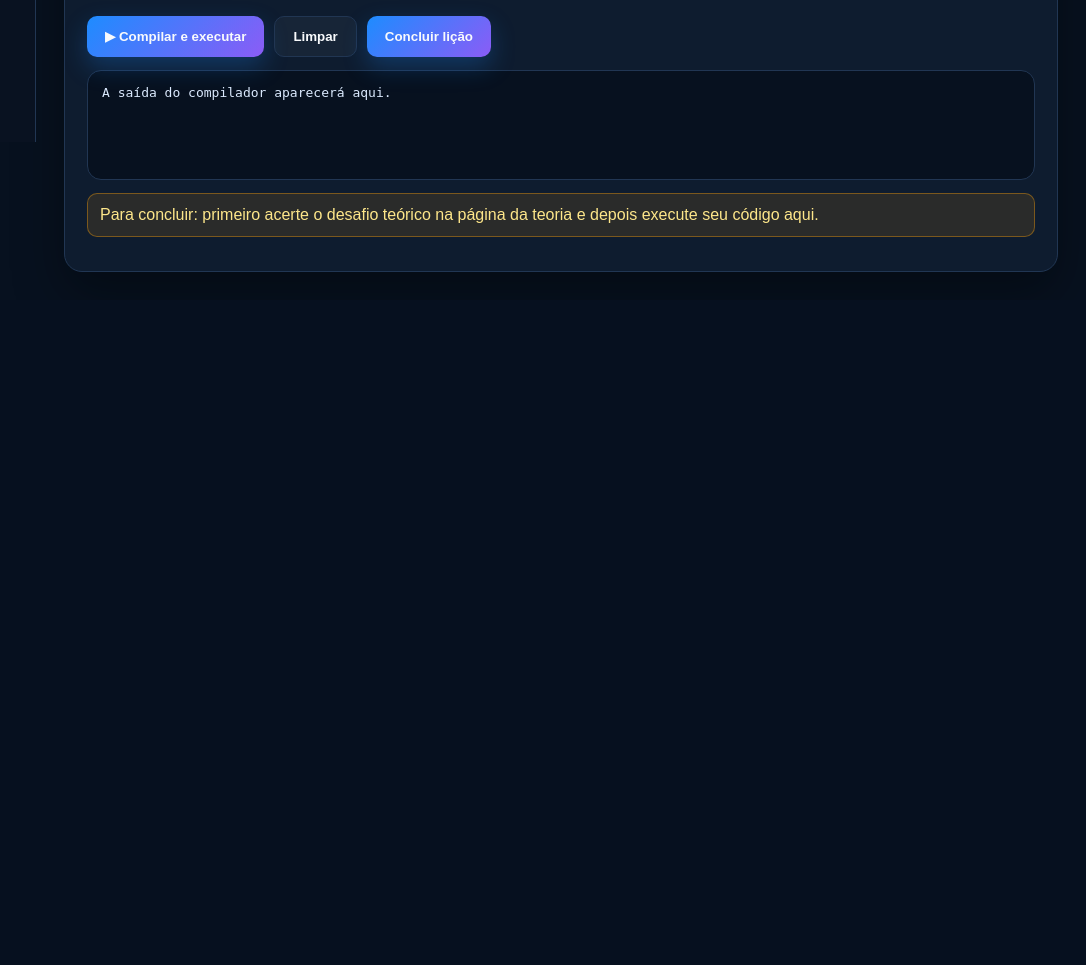
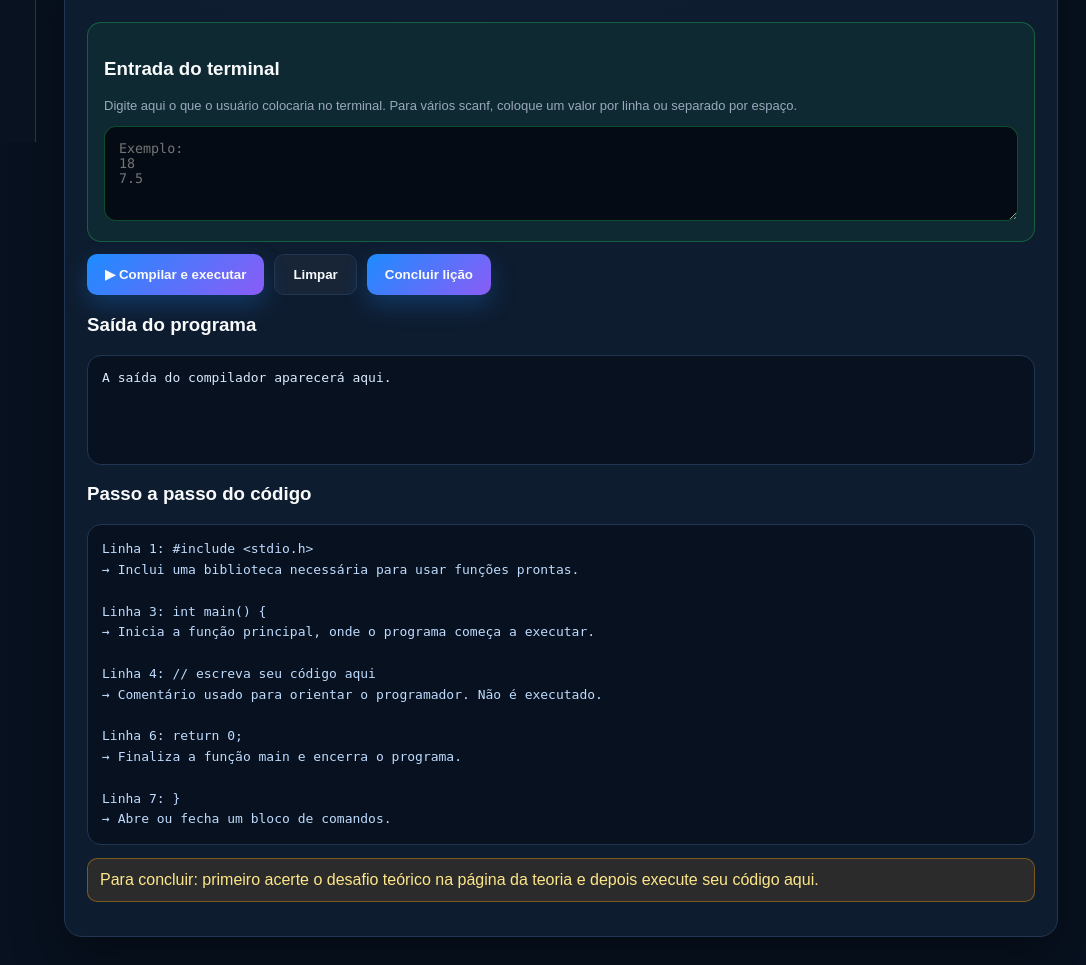
Before and after one commit to muriloew/site_ensinar_c, a Flask app: page /exercicio/1 in a window 1280 px wide. Shown: the part 658-1623 px from the top of the page, without its empty margins (194-1280 px from the left). Before the commit the page ends 930 px from the top, so only its background shows below. Run offline with Flask 3, Linux system fonts and the light colour scheme; a user stored in the database is signed in; data comes from the database, SQL or seed files in the repository.

Commit message:
Adiciona terminal e passo a passo do codigo

```diff
--- a/app.py
+++ b/app.py
@@ -219,6 +219,7 @@ def iniciar_banco():
             concluida INTEGER DEFAULT 0,
             codigo_usuario TEXT,
             saida_codigo TEXT,
+            entrada_codigo TEXT,
             atualizado_em TEXT,
             UNIQUE(usuario_id, licao_id)
         )
@@ -241,6 +242,7 @@ def iniciar_banco():
             data TEXT NOT NULL,
             codigo_usuario TEXT,
             saida_codigo TEXT,
+            entrada_codigo TEXT,
             concluido INTEGER DEFAULT 0,
             UNIQUE(usuario_id, data)
         )
@@ -251,12 +253,14 @@ def iniciar_banco():
     adicionar_coluna(conn, "progresso", "codigo_enviado", "INTEGER DEFAULT 0")
     adicionar_coluna(conn, "progresso", "codigo_usuario", "TEXT")
     adicionar_coluna(conn, "progresso", "saida_codigo", "TEXT")
+    adicionar_coluna(conn, "progresso", "entrada_codigo", "TEXT")
     adicionar_coluna(conn, "progresso", "atualizado_em", "TEXT")
 
     adicionar_coluna(conn, "usuarios", "xp", "INTEGER DEFAULT 0")
     adicionar_coluna(conn, "usuarios", "nivel", "INTEGER DEFAULT 1")
     adicionar_coluna(conn, "usuarios", "sequencia", "INTEGER DEFAULT 1")
     adicionar_coluna(conn, "usuarios", "ultimo_acesso", "TEXT")
+    adicionar_coluna(conn, "desafios_diarios", "entrada_codigo", "TEXT")
 
     # Quem já concluiu lição em versão antiga recebe permissão de rever e continuar.
     conn.execute("""
@@ -396,10 +400,57 @@ def conceder_conquistas(usuario_id):
     conn.close()
 
 
-def executar_codigo_c(codigo):
+def analisar_codigo_passo_a_passo(codigo):
+    linhas = codigo.splitlines()
+    passos = []
+
+    for numero, linha in enumerate(linhas, start=1):
+        texto = linha.strip()
+
+        if not texto:
+            continue
+
+        explicacao = "Linha do programa."
+
+        if texto.startswith("#include"):
+            explicacao = "Inclui uma biblioteca necessária para usar funções prontas."
+        elif "int main" in texto:
+            explicacao = "Inicia a função principal, onde o programa começa a executar."
+        elif texto == "{" or texto == "}":
+            explicacao = "Abre ou fecha um bloco de comandos."
+        elif texto.startswith("//"):
+            explicacao = "Comentário usado para orientar o programador. Não é executado."
+        elif "printf" in texto:
+            explicacao = "Mostra uma mensagem ou valor na tela."
+        elif "scanf" in texto:
+            explicacao = "Lê um valor digitado pelo usuário no terminal."
+        elif "if" in texto:
+            explicacao = "Testa uma condição para decidir qual bloco executar."
+        elif "else" in texto:
+            explicacao = "Executa um bloco alternativo quando a condição do if é falsa."
+        elif "for" in texto:
+            explicacao = "Cria uma repetição controlada por contador."
+        elif "while" in texto:
+            explicacao = "Repete comandos enquanto a condição for verdadeira."
+        elif "return" in texto:
+            explicacao = "Finaliza a função main e encerra o programa."
+        elif "=" in texto and "==" not in texto:
+            explicacao = "Atribui ou calcula um valor em uma variável."
+        elif any(tipo in texto for tipo in ["int ", "float ", "double ", "char "]):
+            explicacao = "Declara uma variável para guardar dados na memória."
+
+        passos.append(f"Linha {numero}: {texto}\n→ {explicacao}")
+
+    if not passos:
+        return "Nenhuma linha de código foi identificada."
+
+    return "\n\n".join(passos)
+
+
+def executar_codigo_c(codigo, entrada=""):
     """
     Compila e executa código C usando gcc quando disponível no servidor.
-    Uso educacional. Há timeout para evitar travamento.
+    A entrada simula o que o usuário digitaria no terminal, útil para scanf.
     """
     with tempfile.TemporaryDirectory() as temp_dir:
         arquivo_c = os.path.join(temp_dir, "programa.c")
@@ -407,6 +458,8 @@ def executar_codigo_c(codigo):
 
         with open(arquivo_c, "w", encoding="utf-8") as f:
             f.write(codigo)
+
+        passos = analisar_codigo_passo_a_passo(codigo)
 
         try:
             compilacao = subprocess.run(
@@ -419,7 +472,8 @@ def executar_codigo_c(codigo):
             if compilacao.returncode != 0:
                 return {
                     "ok": False,
-                    "saida": "Erro de compilação:\n" + compilacao.stderr
+                    "saida": "Erro de compilação:\n" + compilacao.stderr,
+                    "passos": passos
                 }
 
             execucao = subprocess.run(
@@ -427,7 +481,7 @@ def executar_codigo_c(codigo):
                 capture_output=True,
                 text=True,
                 timeout=5,
-                input=""
+                input=entrada
             )
 
             saida = execucao.stdout
@@ -437,22 +491,25 @@ def executar_codigo_c(codigo):
             if not saida.strip():
                 saida = "Programa executado sem saída na tela."
 
-            return {"ok": True, "saida": saida}
+            return {"ok": True, "saida": saida, "passos": passos}
 
         except FileNotFoundError:
             return {
                 "ok": False,
-                "saida": "O código foi salvo, mas o GCC não está disponível no servidor para compilar.\n\nPara funcionar no Render, é necessário usar um ambiente com GCC instalado ou integrar uma API externa de compilação.\n\nDica: para testes locais no Windows, instale MinGW ou MSYS2 e confirme com: gcc --version"
+                "saida": "O código foi salvo, mas o GCC não está disponível no servidor para compilar.\n\nPara testar scanf, digite os valores no campo Entrada do terminal. Quando houver GCC, esses valores serão enviados ao programa.\n\nPara funcionar no Render, é necessário usar um ambiente com GCC instalado ou integrar uma API externa de compilação.\n\nDica local no Windows: instale MinGW ou MSYS2 e confirme com: gcc --version",
+                "passos": passos
             }
         except subprocess.TimeoutExpired:
             return {
                 "ok": False,
-                "saida": "Tempo de execução excedido. Verifique se o código não possui loop infinito."
+                "saida": "Tempo de execução excedido. Verifique se o código não possui loop infinito ou se faltou entrada para scanf.",
+                "passos": passos
             }
         except Exception as erro:
             return {
                 "ok": False,
-                "saida": f"Erro ao executar o código: {erro}"
+                "saida": f"Erro ao executar o código: {erro}",
+                "passos": passos
             }
 
 
@@ -657,14 +714,18 @@ def exercicio(licao_id):
 
     codigo_padrao = licao.get("codigo_minimo", "#include <stdio.h>\n\nint main() {\n    return 0;\n}")
     codigo_salvo = registro["codigo_usuario"] if registro and registro["codigo_usuario"] else codigo_padrao
-    saida_salva = registro["saida_codigo"] if registro and registro["saida_codigo"] else "A saída do compilador aparecerá aqui."
+    saida_salva = registro["saida_codigo"] if registro and "saida_codigo" in registro.keys() and registro["saida_codigo"] else "A saída do compilador aparecerá aqui."
+    entrada_salva = registro["entrada_codigo"] if registro and "entrada_codigo" in registro.keys() and registro["entrada_codigo"] else ""
+    passos_salvos = analisar_codigo_passo_a_passo(codigo_salvo)
 
     return render_template(
         "exercicio.html",
         modulo=modulo,
         licao=licao,
         codigo_salvo=codigo_salvo,
-        saida_salva=saida_salva
+        saida_salva=saida_salva,
+        entrada_salva=entrada_salva,
+        passos_salvos=passos_salvos
     )
 
 
@@ -684,9 +745,11 @@ def desafio_diario():
 
     codigo = registro["codigo_usuario"] if registro and registro["codigo_usuario"] else DESAFIO_DIARIO["codigo_inicial"]
     saida = registro["saida_codigo"] if registro and registro["saida_codigo"] else "A saída do desafio aparecerá aqui."
+    entrada = registro["entrada_codigo"] if registro and "entrada_codigo" in registro.keys() and registro["entrada_codigo"] else ""
     concluido = registro["concluido"] if registro else 0
+    passos = analisar_codigo_passo_a_passo(codigo)
 
-    return render_template("desafio_diario.html", desafio=DESAFIO_DIARIO, codigo=codigo, saida=saida, concluido=concluido)
+    return render_template("desafio_diario.html", desafio=DESAFIO_DIARIO, codigo=codigo, saida=saida, entrada=entrada, concluido=concluido, passos=passos)
 
 
 @app.route("/verificar", methods=["POST"])
@@ -735,10 +798,11 @@ def executar_codigo():
 
     dados = request.get_json()
     codigo = dados.get("codigo", "")
+    entrada = dados.get("entrada", "")
     licao_id = dados.get("licao_id")
     tipo = dados.get("tipo", "licao")
 
-    resultado = executar_codigo_c(codigo)
+    resultado = executar_codigo_c(codigo, entrada)
 
     if tipo == "licao" and licao_id:
         modulo, licao = encontrar_licao(int(licao_id))
@@ -747,15 +811,16 @@ def executar_codigo():
                 conn = conectar()
                 conn.execute(
                     """
-                    INSERT INTO progresso (usuario_id, licao_id, modulo_id, codigo_usuario, saida_codigo, codigo_enviado, atualizado_em)
-                    VALUES (?, ?, ?, ?, ?, 1, ?)
+                    INSERT INTO progresso (usuario_id, licao_id, modulo_id, codigo_usuario, saida_codigo, entrada_codigo, codigo_enviado, atualizado_em)
+                    VALUES (?, ?, ?, ?, ?, ?, 1, ?)
                     ON CONFLICT(usuario_id, licao_id)
                     DO UPDATE SET codigo_usuario = excluded.codigo_usuario,
                                   saida_codigo = excluded.saida_codigo,
+                                  entrada_codigo = excluded.entrada_codigo,
                                   codigo_enviado = 1,
                                   atualizado_em = excluded.atualizado_em
                     """,
-                    (usuario["id"], int(licao_id), modulo["id"], codigo, resultado["saida"], str(date.today()))
+                    (usuario["id"], int(licao_id), modulo["id"], codigo, resultado["saida"], entrada, str(date.today()))
                 )
                 conn.commit()
                 conn.close()
@@ -770,13 +835,14 @@ def executar_codigo():
         conn = conectar()
         conn.execute(
             """
-            INSERT INTO desafios_diarios (usuario_id, data, codigo_usuario, saida_codigo, concluido)
-            VALUES (?, ?, ?, ?, 0)
+            INSERT INTO desafios_diarios (usuario_id, data, codigo_usuario, saida_codigo, entrada_codigo, concluido)
+            VALUES (?, ?, ?, ?, ?, 0)
             ON CONFLICT(usuario_id, data)
             DO UPDATE SET codigo_usuario = excluded.codigo_usuario,
-                          saida_codigo = excluded.saida_codigo
+                          saida_codigo = excluded.saida_codigo,
+                          entrada_codigo = excluded.entrada_codigo
             """,
-            (usuario["id"], hoje, codigo, resultado["saida"])
+            (usuario["id"], hoje, codigo, resultado["saida"], entrada)
         )
         conn.commit()
         conn.close()
--- a/static/css/style.css
+++ b/static/css/style.css
@@ -584,3 +584,29 @@ a { color: inherit; text-decoration: none; }
     text-align: center;
     margin-top: 14px;
 }
+
+
+.terminal-box {
+    margin-top: 18px;
+    padding: 16px;
+    border: 1px solid rgba(34,197,94,.35);
+    background: rgba(34,197,94,.08);
+    border-radius: 14px;
+}
+
+.terminal-input {
+    width: 100%;
+    min-height: 95px;
+    background: #050b14;
+    color: #bbf7d0;
+    border: 1px solid rgba(34,197,94,.35);
+    border-radius: 12px;
+    padding: 14px;
+    font-family: Consolas, monospace;
+    resize: vertical;
+}
+
+.output.steps {
+    color: #bfdbfe;
+    line-height: 1.6;
+}
--- a/static/js/app.js
+++ b/static/js/app.js
@@ -44,9 +44,14 @@ async function verificarResposta(licaoId, resposta, botao) {
 
 async function executarCodigo(licaoId, tipo) {
     const editor = document.getElementById("editorCodigo");
+    const entradaTerminal = document.getElementById("entradaTerminal");
     const saida = document.getElementById("saidaCodigo");
+    const passos = document.getElementById("passosCodigo");
 
     saida.textContent = "Compilando e executando...";
+    if (passos) {
+        passos.textContent = "Analisando o código passo a passo...";
+    }
 
     try {
         const retorno = await fetch("/executar-codigo", {
@@ -55,7 +60,8 @@ async function executarCodigo(licaoId, tipo) {
             body: JSON.stringify({
                 licao_id: licaoId,
                 tipo: tipo,
-                codigo: editor.value
+                codigo: editor.value,
+                entrada: entradaTerminal ? entradaTerminal.value : ""
             })
         });
 
@@ -68,6 +74,9 @@ async function executarCodigo(licaoId, tipo) {
         }
 
         saida.textContent = dados.saida || dados.mensagem || "Execução finalizada sem mensagem.";
+        if (passos) {
+            passos.textContent = dados.passos || "Não foi possível montar o passo a passo.";
+        }
     } catch (erro) {
         saida.textContent = "Erro de conexão ao executar. Verifique se o site está online e tente novamente.";
     }
--- a/templates/exercicio.html
+++ b/templates/exercicio.html
@@ -25,13 +25,23 @@
 
         <textarea id="editorCodigo" class="code-editor large">{{ codigo_salvo }}</textarea>
 
+        <div class="terminal-box">
+            <h3>Entrada do terminal</h3>
+            <p class="small-muted">Digite aqui o que o usuário colocaria no terminal. Para vários scanf, coloque um valor por linha ou separado por espaço.</p>
+            <textarea id="entradaTerminal" class="terminal-input" placeholder="Exemplo:&#10;18&#10;7.5">{{ entrada_salva }}</textarea>
+        </div>
+
         <div class="editor-actions">
             <button class="btn btn-primary" onclick="executarCodigo({{ licao.id }}, 'licao')">▶ Compilar e executar</button>
             <button class="btn btn-ghost" onclick="limparEditor()">Limpar</button>
             <button class="btn btn-primary" onclick="concluirLicao({{ licao.id }})">Concluir lição</button>
         </div>
 
+        <h3>Saída do programa</h3>
         <pre id="saidaCodigo" class="output">{{ saida_salva }}</pre>
+
+        <h3>Passo a passo do código</h3>
+        <pre id="passosCodigo" class="output steps">{{ passos_salvos }}</pre>
 
         <div class="hint">
             Para concluir: primeiro acerte o desafio teórico na página da teoria e depois execute seu código aqui.
```
Also changed, not shown: templates/desafio_diario.html (+10 -0 lines), README.md.
